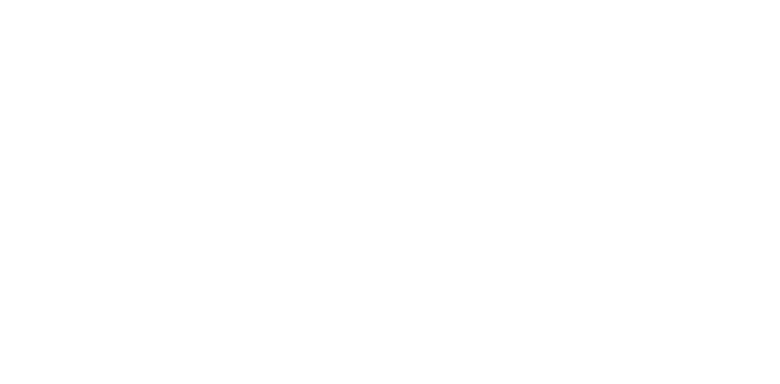
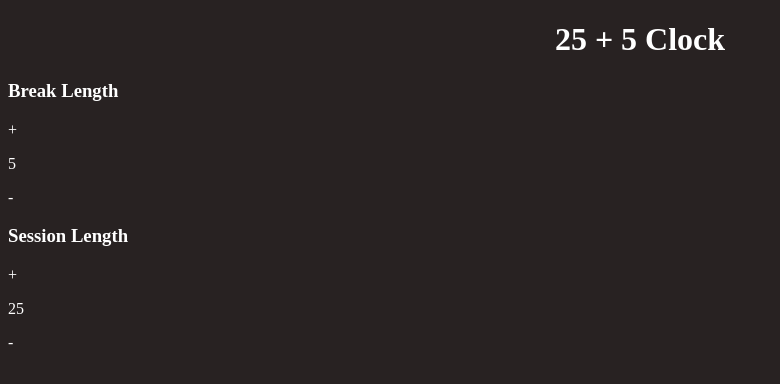
Before and after one commit to UltraViolet33/Pomodoro, a React (Create React App) app: page / in a window 1280 px wide. Shown: the top 384 px of the page, without its empty margins (0-780 px from the left). Built offline with nearby package versions, Linux system fonts and the light colour scheme.

Commit message:
add Length component

```diff
--- /dev/null
+++ b/src/App.css
@@ -0,0 +1,8 @@
+body {
+    background-color: rgb(40, 34, 34);
+    color: white;
+}
+
+.center{
+    text-align: center;
+}
--- a/src/App.js
+++ b/src/App.js
@@ -1,3 +1,12 @@
+import "./App.css";
+import { Length } from "./components/Length";
+
 export const App = () => {
-  return <div className="App"></div>;
+  return (
+    <div>
+      <h1 className="center">25 + 5 Clock</h1>
+      <Length labelId="break-label" title="Break" lengthDuration="5" incrementId="break-increment" decrementId="break-decrement" />
+      <Length labelId="session-label" title="Session" lengthDuration="25" incrementId="session-increment" decrementId="session-decrement" />
+    </div>
+  );
 };
--- /dev/null
+++ b/src/components/Length.js
@@ -0,0 +1,22 @@
+import { useState } from "react";
+
+export const Length = ({
+  title,
+  lengthDuration,
+  labelId,
+  incrementId,
+  decrementId,
+}) => {
+  const [duration, setDuration] = useState(lengthDuration);
+
+  return (
+    <div>
+      <h3 id={labelId}>{title} Length</h3>
+      <div>
+        <div id={incrementId}>+</div>
+        <p>{lengthDuration}</p>
+        <div id={decrementId}>-</div>
+      </div>
+    </div>
+  );
+};
```
